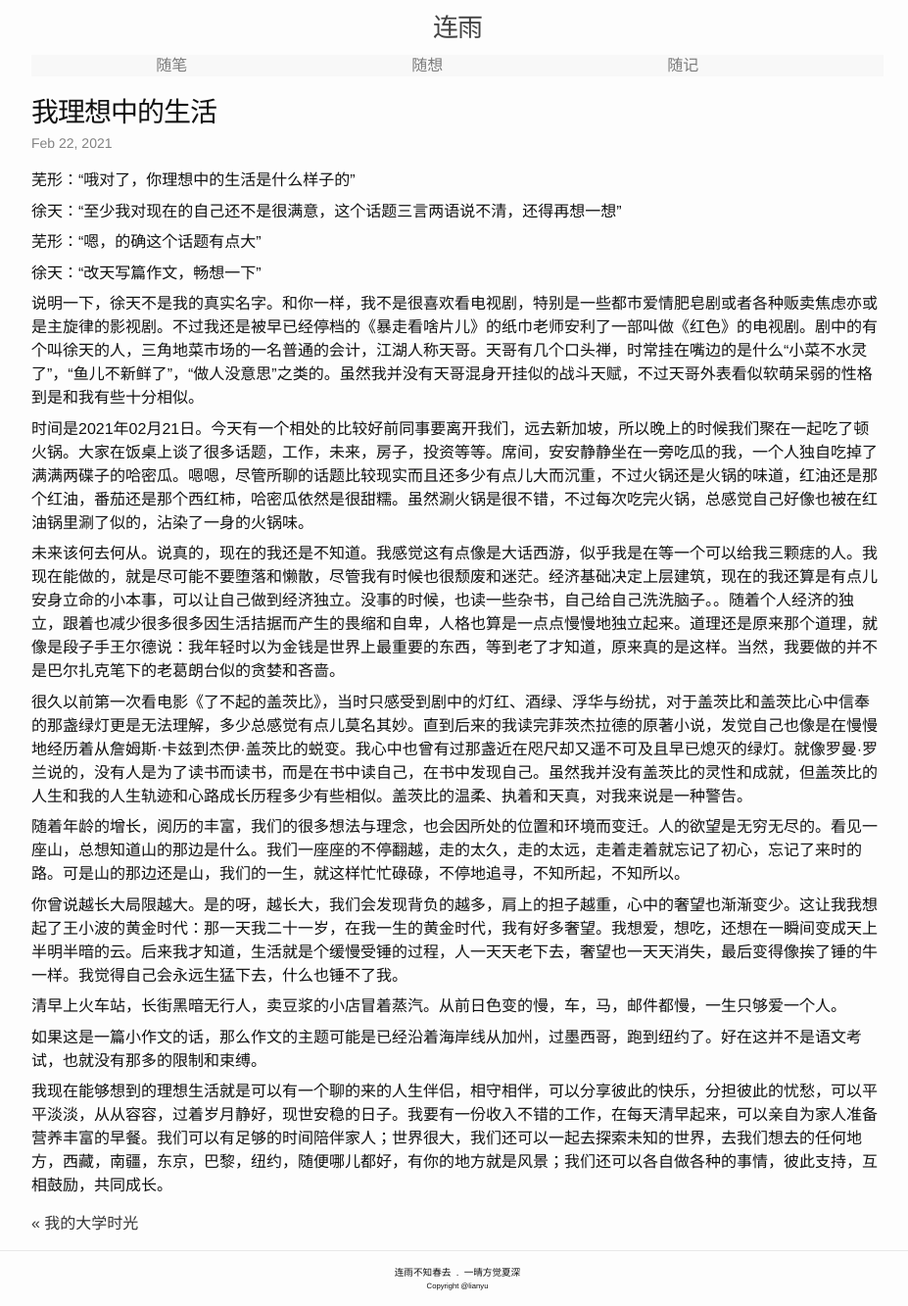
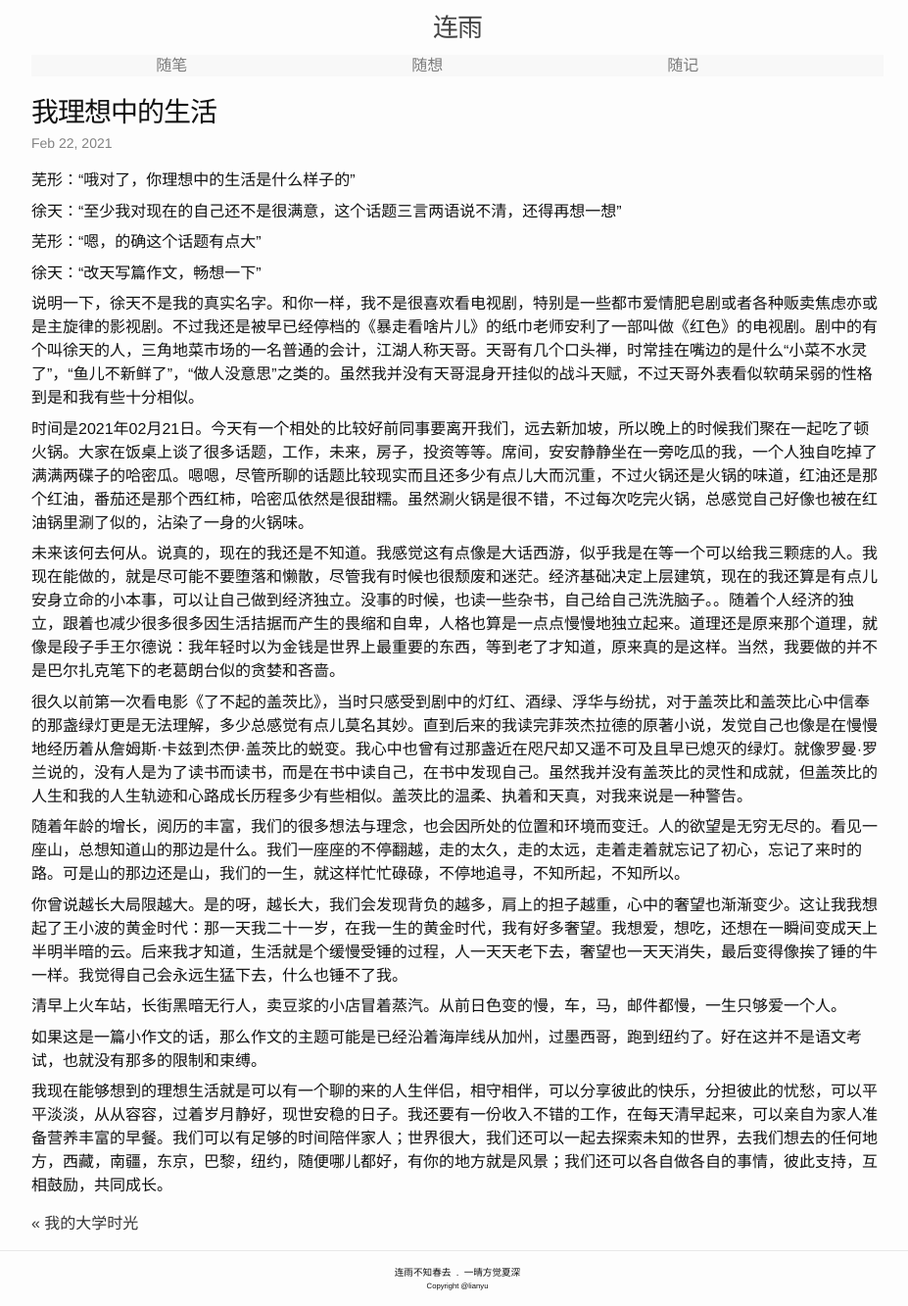
Before and after one commit to lianyu1115/lianyu, a Jekyll site: the page built from _essays/2021-02-22-我理想中的生活.md, in a window 1280 px wide. Shown: the whole page at 98% size, without its empty margins (173-1100 px from the left). Built offline with Jekyll 4.4.1, drawn with Linux system fonts in a browser that asks for light colours.

Commit message:
Update 2021-02-22-我理想中的生活.md

```diff
--- a/_essays/2021-02-22-我理想中的生活.md
+++ b/_essays/2021-02-22-我理想中的生活.md
@@ -30,4 +30,4 @@ tags: ''
 
 如果这是一篇小作文的话，那么作文的主题可能是已经沿着海岸线从加州，过墨西哥，跑到纽约了。好在这并不是语文考试，也就没有那多的限制和束缚。
 
-我现在能够想到的理想生活就是可以有一个聊的来的人生伴侣，相守相伴，可以分享彼此的快乐，分担彼此的忧愁，可以平平淡淡，从从容容，过着岁月静好，现世安稳的日子。我要有一份收入不错的工作，在每天清早起来，可以亲自为家人准备营养丰富的早餐。我们可以有足够的时间陪伴家人；世界很大，我们还可以一起去探索未知的世界，去我们想去的任何地方，西藏，南疆，东京，巴黎，纽约，随便哪儿都好，有你的地方就是风景；我们还可以各自做各种的事情，彼此支持，互相鼓励，共同成长。
+我现在能够想到的理想生活就是可以有一个聊的来的人生伴侣，相守相伴，可以分享彼此的快乐，分担彼此的忧愁，可以平平淡淡，从从容容，过着岁月静好，现世安稳的日子。我还要有一份收入不错的工作，在每天清早起来，可以亲自为家人准备营养丰富的早餐。我们可以有足够的时间陪伴家人；世界很大，我们还可以一起去探索未知的世界，去我们想去的任何地方，西藏，南疆，东京，巴黎，纽约，随便哪儿都好，有你的地方就是风景；我们还可以各自做各自的事情，彼此支持，互相鼓励，共同成长。
```
